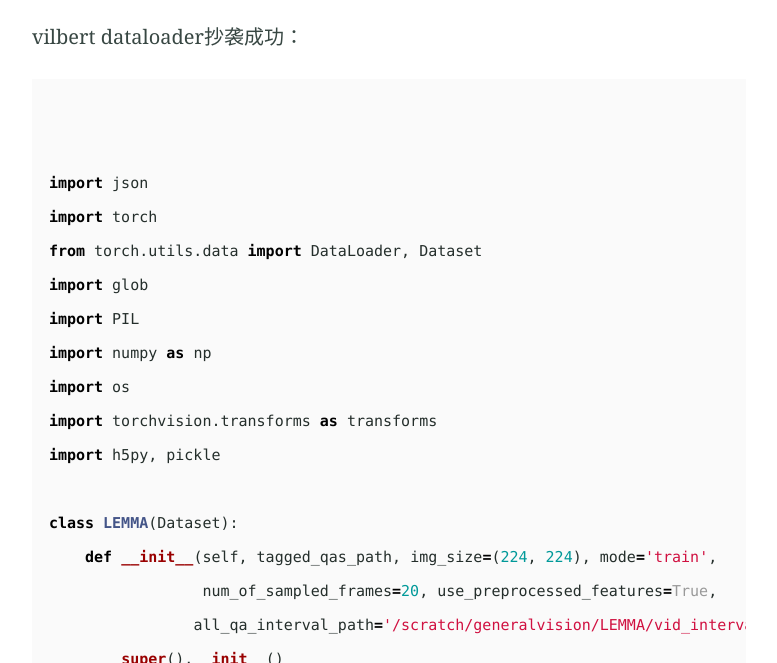
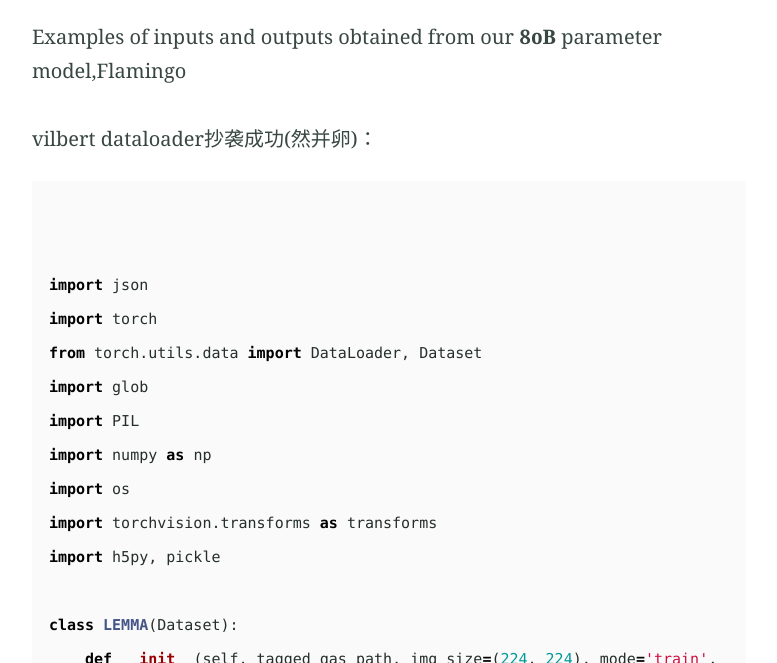
Before and after one commit to lizeyujack/lizeyujack.github.io, a Jekyll site: the page built from _posts/2022-10-21-26.md, in a window 1280 px wide and 900 px high, scrolled down 1065 px, cut to the strip 237-900 px from the top of the window. Shown: the whole strip, without its empty margins (251-1028 px from the left). Built offline with Jekyll 4.4.1, drawn with Linux system fonts in a browser that asks for light colours.

Commit message:
Update 2022-10-21-26.md

````diff
--- a/_posts/2022-10-21-26.md
+++ b/_posts/2022-10-21-26.md
@@ -14,8 +14,9 @@ feature_image: "https://user-images.githubusercontent.com/53364734/192078882-190
 难得有卡，跑一个bert二分类 。tmd
 ![image](https://user-images.githubusercontent.com/53364734/197139976-a66ca316-fe54-4c00-84d2-16f681d6b60b.png)
 
+Examples of inputs and outputs obtained from our **80B** parameter model,Flamingo
 
- vilbert dataloader抄袭成功：
+ vilbert dataloader抄袭成功(然并卵)：
  ```python
  {%raw%}
 
````
